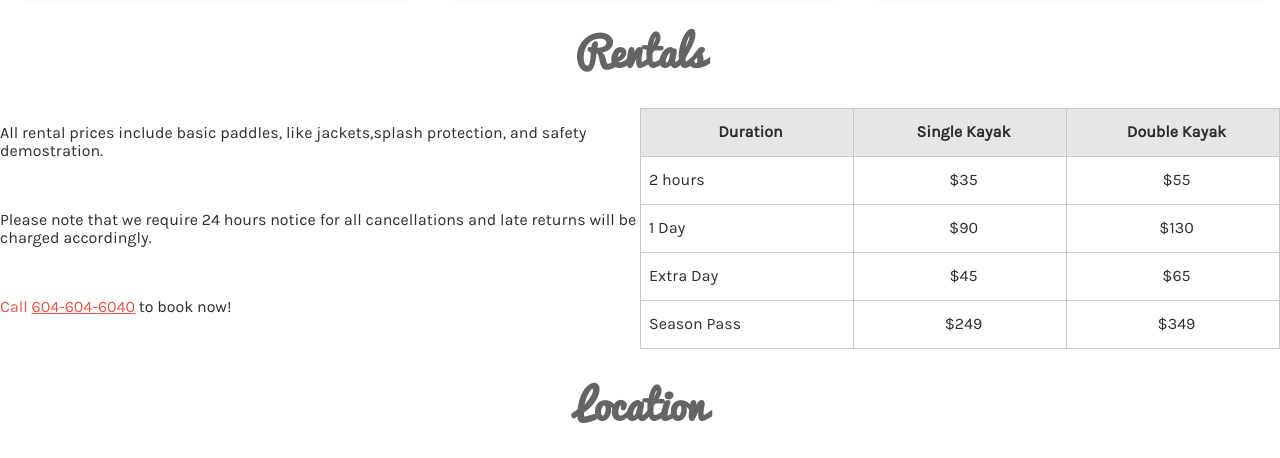
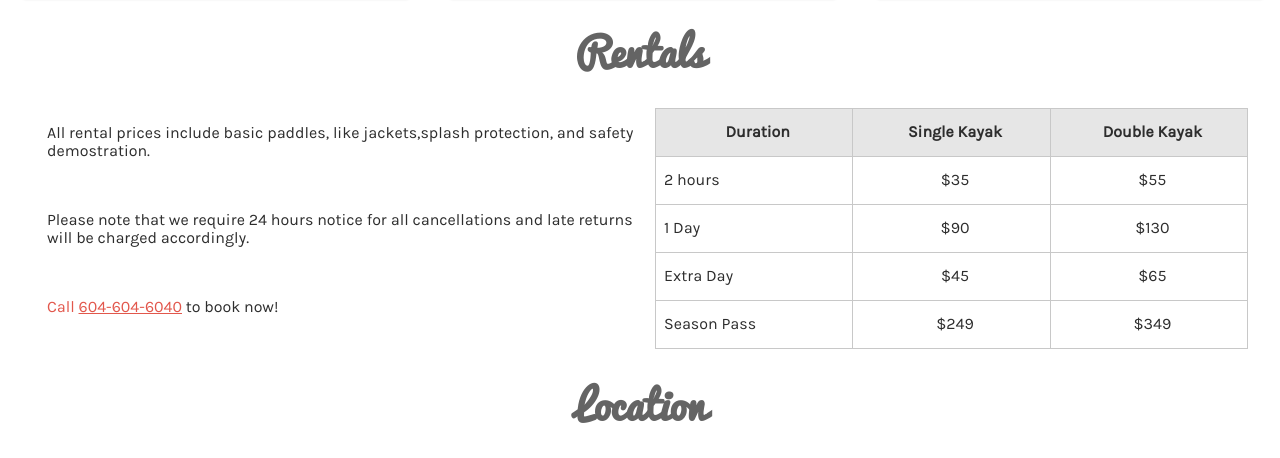
Before and after one commit to illisan/First-Website-Vanilla-HTML-CSS, a plain HTML site: page index.html in a window 1280 px wide. Shown: the part 912-1370 px from the top of the page. Drawn offline with Linux system fonts and the light colour scheme.

Commit message:
rentals spacing fix feb 17

```diff
--- a/style.css
+++ b/style.css
@@ -624,21 +624,14 @@ article img {
 .rentals-items-parent {
   display: flex;
   justify-content: space-between;
-<<<<<<< HEAD
   margin: 0 1rem;
-=======
-<<<<<<< HEAD
   margin: 0 2rem;
->>>>>>> gh-pages
+
 }
 
 .rentals-text {
   width: 50%;
-<<<<<<< HEAD
   margin-top: -1.3rem;
-=======
->>>>>>> master
-=======
   margin: 0 15px;
 }
 
```
